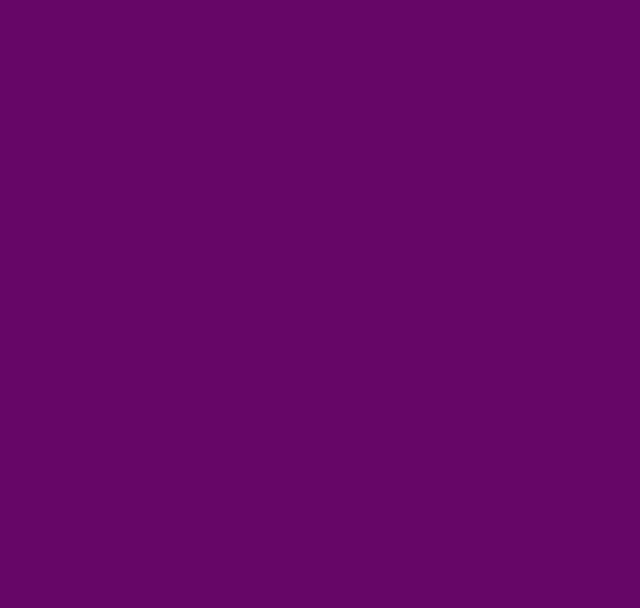
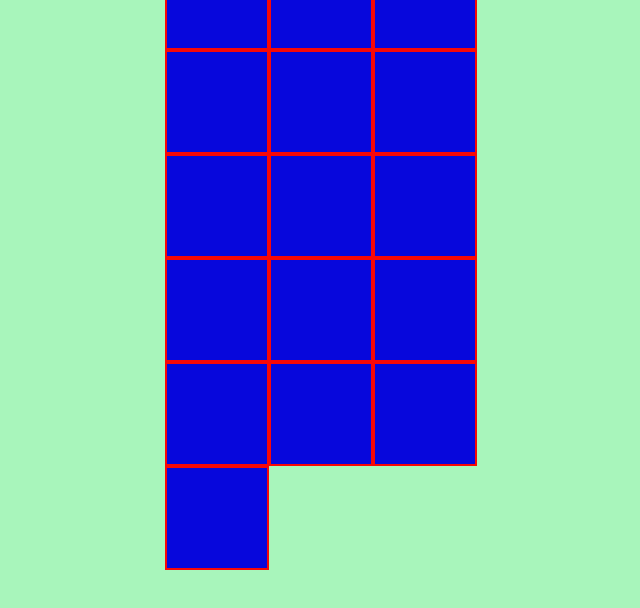
Before and after one commit to Zrazhevskii/ahj_js_DOM, a website built with webpack: page src/index.html in a window 1280 px wide. Shown: the whole page, without its empty margins (268-908 px from the left). Built offline with nearby package versions, Linux system fonts and the light colour scheme.

Commit message:
коррекция стилей

```diff
--- a/src/css/style.css
+++ b/src/css/style.css
@@ -1,3 +1,27 @@
 body {
-  background-color: rgb(104, 6, 104);
+  background-color: rgb(168, 245, 187);
+  display: flex;
+  align-items: center;
+  justify-content: center;
 }
+
+.game-conteiner{
+  height: 500px;
+  width: 500px;
+  display: flex;
+  align-items: center;
+  justify-content: center;
+}
+
+.game {
+  display: flex;
+  flex-wrap: wrap;
+  width: 414px;
+}
+
+.game-box {
+  background-color: rgb(7, 7, 220);
+  height: 100px;
+  width: 100px;
+  border: 2px solid rgb(248, 7, 7);
+}
--- a/src/index.html
+++ b/src/index.html
@@ -1,11 +1,30 @@
-<!DOCTYPE html>
+<!doctype html>
 <html lang="en">
-<head>
-  <meta charset="UTF-8">
-  <meta name="viewport" content="width=device-width, initial-scale=1.0">
-  <title>Document</title>
-</head>
-<body>
-
-</body>
+  <head>
+    <meta charset="UTF-8" />
+    <meta name="viewport" content="width=device-width, initial-scale=1.0" />
+    <title>Document</title>
+  </head>
+  <body>
+    <div class="game-conteiner">
+      <div class="game">
+        <div class="game-box"></div>
+        <div class="game-box"></div>
+        <div class="game-box"></div>
+        <div class="game-box"></div>
+        <div class="game-box"></div>
+        <div class="game-box"></div>
+        <div class="game-box"></div>
+        <div class="game-box"></div>
+        <div class="game-box"></div>
+        <div class="game-box"></div>
+        <div class="game-box"></div>
+        <div class="game-box"></div>
+        <div class="game-box"></div>
+        <div class="game-box"></div>
+        <div class="game-box"></div>
+        <div class="game-box"></div>
+      </div>
+    </div>
+  </body>
 </html>
```
Also changed, not shown: src/js/game.js (added).
